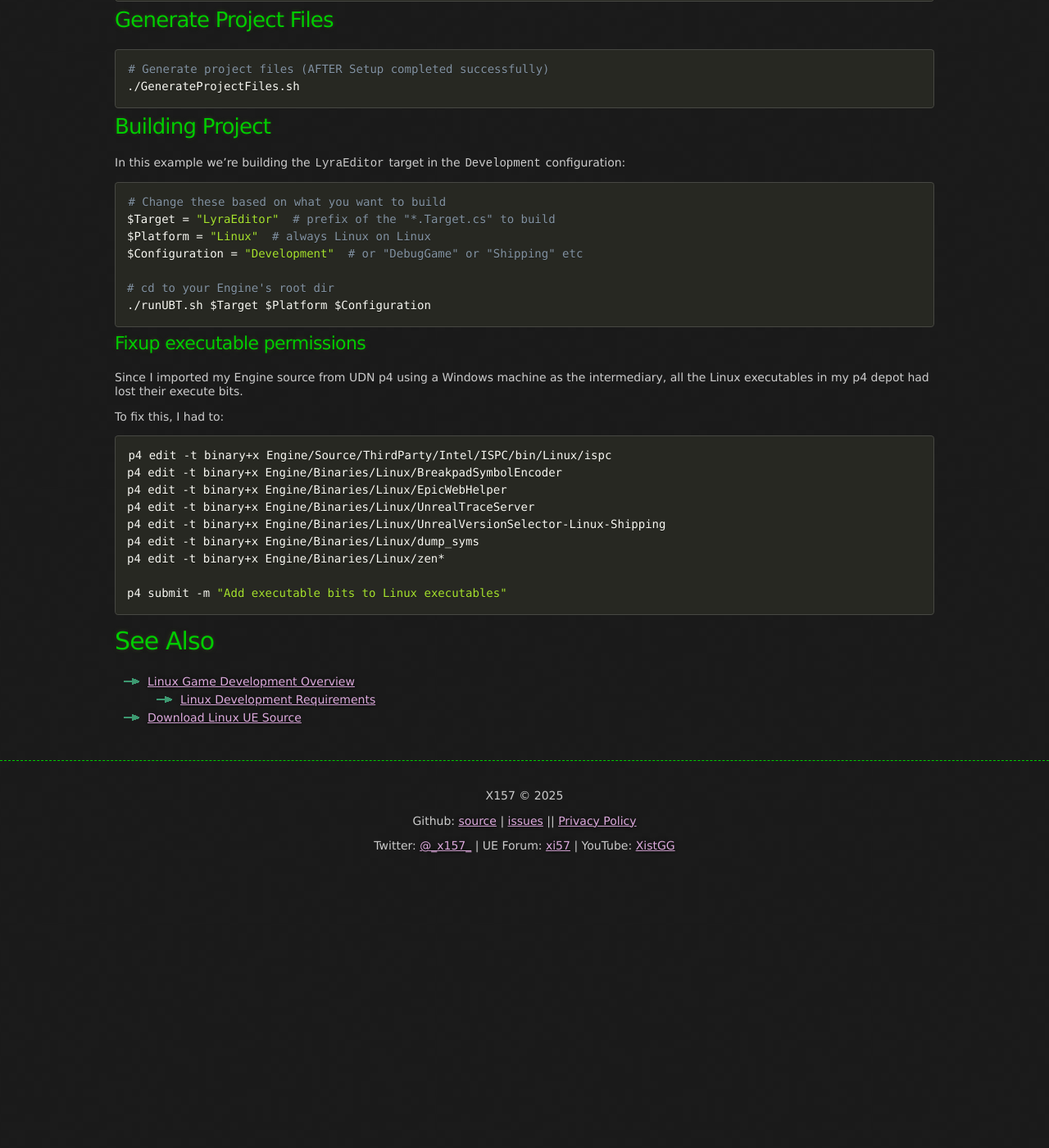
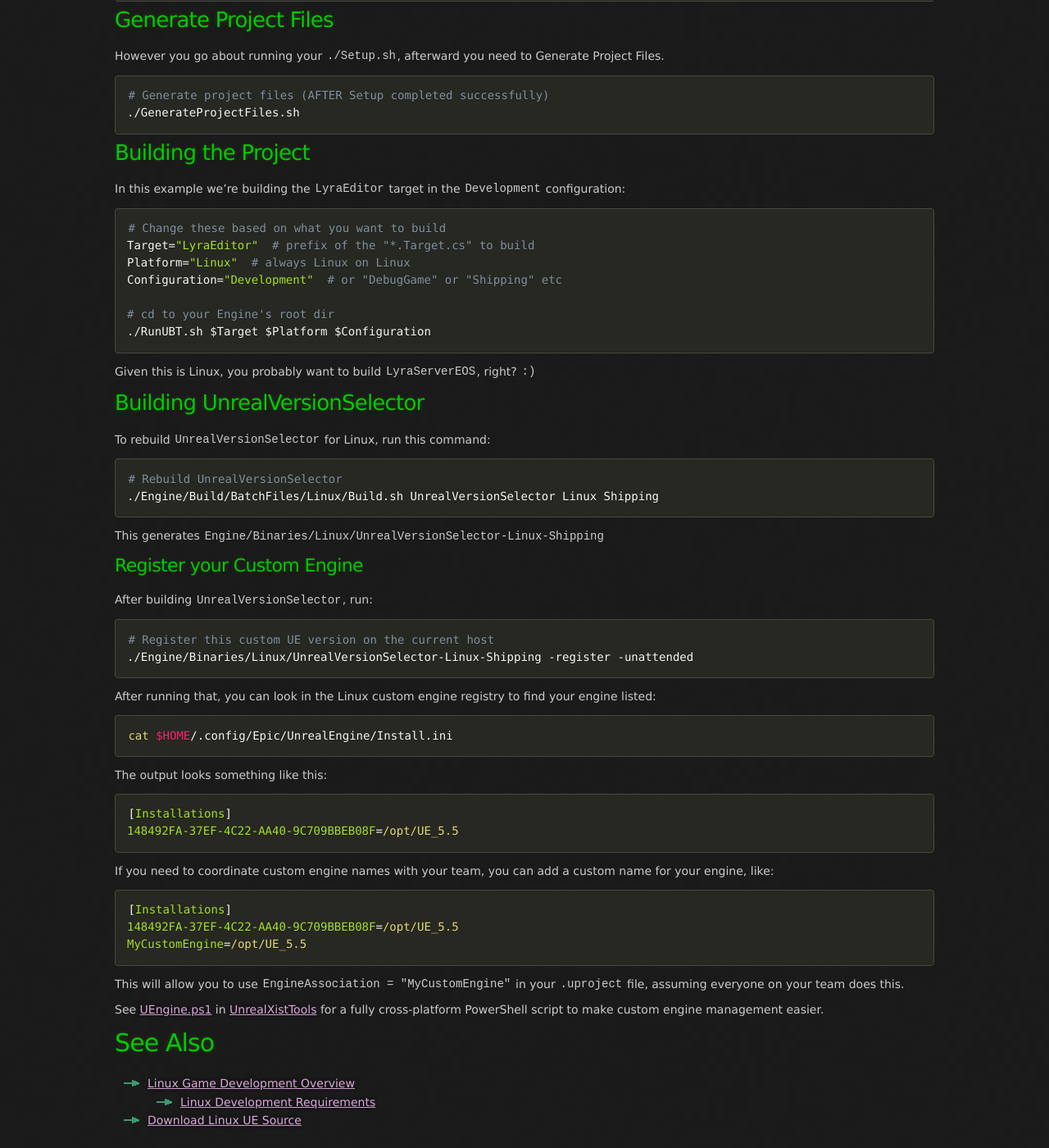
Before and after one commit to x157/x157.github.io, a Jekyll site: the page built from Linux/index.md, in a window 1280 px wide and 1400 px high, scrolled down 1533 px. Shown: the whole window at 82% size. Built offline with Jekyll 4.4.1, drawn with Linux system fonts in a browser that asks for light colours; before the commit the page ends 2607 px from its top, so only the background shows below that.

Commit message:
Add some linux custom engine info

````diff
--- a/Linux/index.md
+++ b/Linux/index.md
@@ -81,44 +81,79 @@
 
 ## Generate Project Files
 
+However you go about running your `./Setup.sh`, afterward you need to
+Generate Project Files.
+
 ```bash
 # Generate project files (AFTER Setup completed successfully)
 ./GenerateProjectFiles.sh
 ```
 
-## Building Project
+## Building the Project
 
 In this example we're building the `LyraEditor` target in the `Development` configuration:
 
 ```bash
 # Change these based on what you want to build
-$Target = "LyraEditor"  # prefix of the "*.Target.cs" to build
-$Platform = "Linux"  # always Linux on Linux
-$Configuration = "Development"  # or "DebugGame" or "Shipping" etc
+Target="LyraEditor"  # prefix of the "*.Target.cs" to build
+Platform="Linux"  # always Linux on Linux
+Configuration="Development"  # or "DebugGame" or "Shipping" etc
 
 # cd to your Engine's root dir
-./runUBT.sh $Target $Platform $Configuration
+./RunUBT.sh $Target $Platform $Configuration
 ```
 
+Given this is Linux, you probably want to build `LyraServerEOS`, right?  `:)`
 
-### Fixup executable permissions
 
-Since I imported my Engine source from UDN p4 using a Windows machine as the intermediary,
-all the Linux executables in my p4 depot had lost their execute bits.
+## Building UnrealVersionSelector
 
-To fix this, I had to:
+To rebuild `UnrealVersionSelector` for Linux, run this command:
 
 ```bash
-p4 edit -t binary+x Engine/Source/ThirdParty/Intel/ISPC/bin/Linux/ispc
-p4 edit -t binary+x Engine/Binaries/Linux/BreakpadSymbolEncoder
-p4 edit -t binary+x Engine/Binaries/Linux/EpicWebHelper
-p4 edit -t binary+x Engine/Binaries/Linux/UnrealTraceServer
-p4 edit -t binary+x Engine/Binaries/Linux/UnrealVersionSelector-Linux-Shipping
-p4 edit -t binary+x Engine/Binaries/Linux/dump_syms
-p4 edit -t binary+x Engine/Binaries/Linux/zen*
+# Rebuild UnrealVersionSelector
+./Engine/Build/BatchFiles/Linux/Build.sh UnrealVersionSelector Linux Shipping
+```
 
-p4 submit -m "Add executable bits to Linux executables"
+This generates `Engine/Binaries/Linux/UnrealVersionSelector-Linux-Shipping`
+
+### Register your Custom Engine
+
+After building `UnrealVersionSelector`, run:
+
+```bash
+# Register this custom UE version on the current host
+./Engine/Binaries/Linux/UnrealVersionSelector-Linux-Shipping -register -unattended
 ```
+
+After running that, you can look in the Linux custom engine registry to find your engine listed:
+
+```bash
+cat $HOME/.config/Epic/UnrealEngine/Install.ini
+```
+
+The output looks something like this:
+
+```ini
+[Installations]
+148492FA-37EF-4C22-AA40-9C709BBEB08F=/opt/UE_5.5
+```
+
+If you need to coordinate custom engine names with your team, you can add
+a custom name for your engine, like:
+
+```ini
+[Installations]
+148492FA-37EF-4C22-AA40-9C709BBEB08F=/opt/UE_5.5
+MyCustomEngine=/opt/UE_5.5
+```
+
+This will allow you to use `EngineAssociation = "MyCustomEngine"`
+in your `.uproject` file, assuming everyone on your team does this.
+
+See [UEngine.ps1](https://github.com/XistGG/UnrealXistTools?tab=readme-ov-file#uengineps1)
+in [UnrealXistTools](https://github.com/XistGG/UnrealXistTools)
+for a fully cross-platform PowerShell script to make custom engine management easier.
 
 
 <a id='see-also'></a>
````
